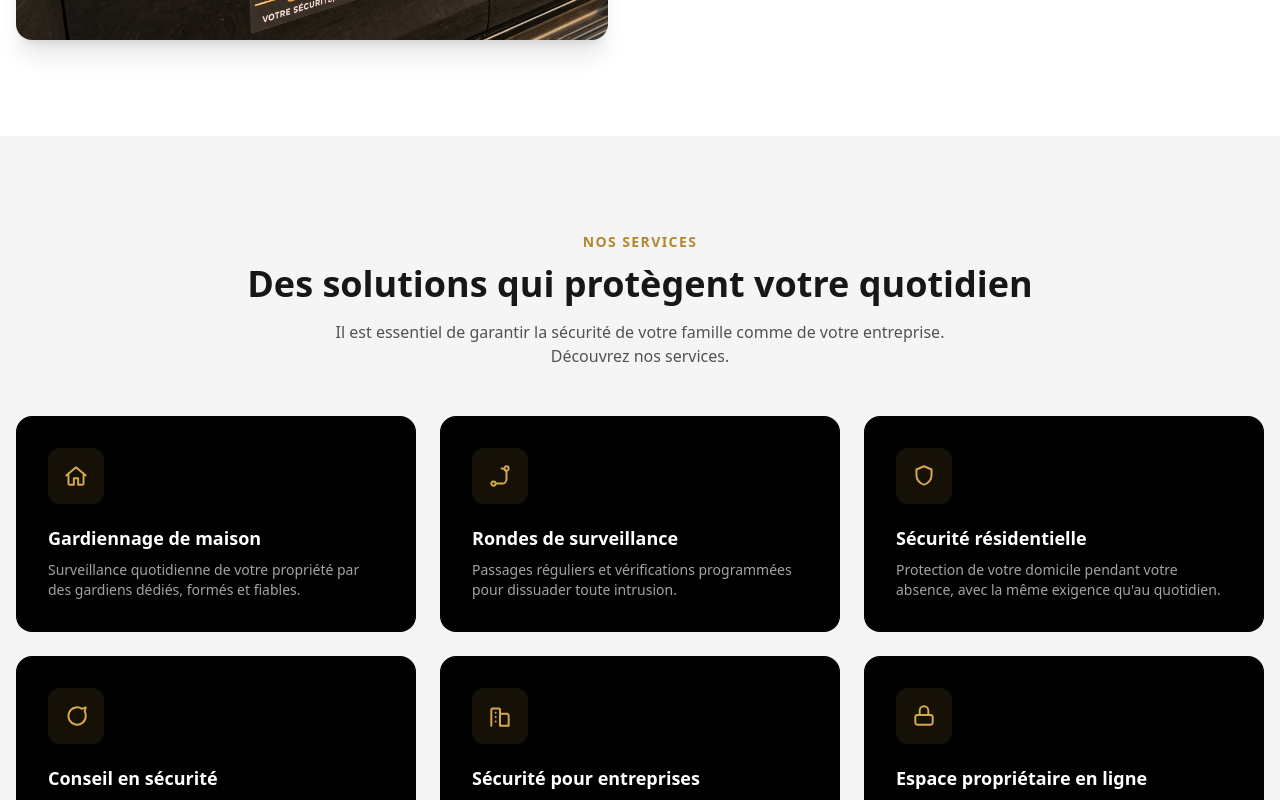
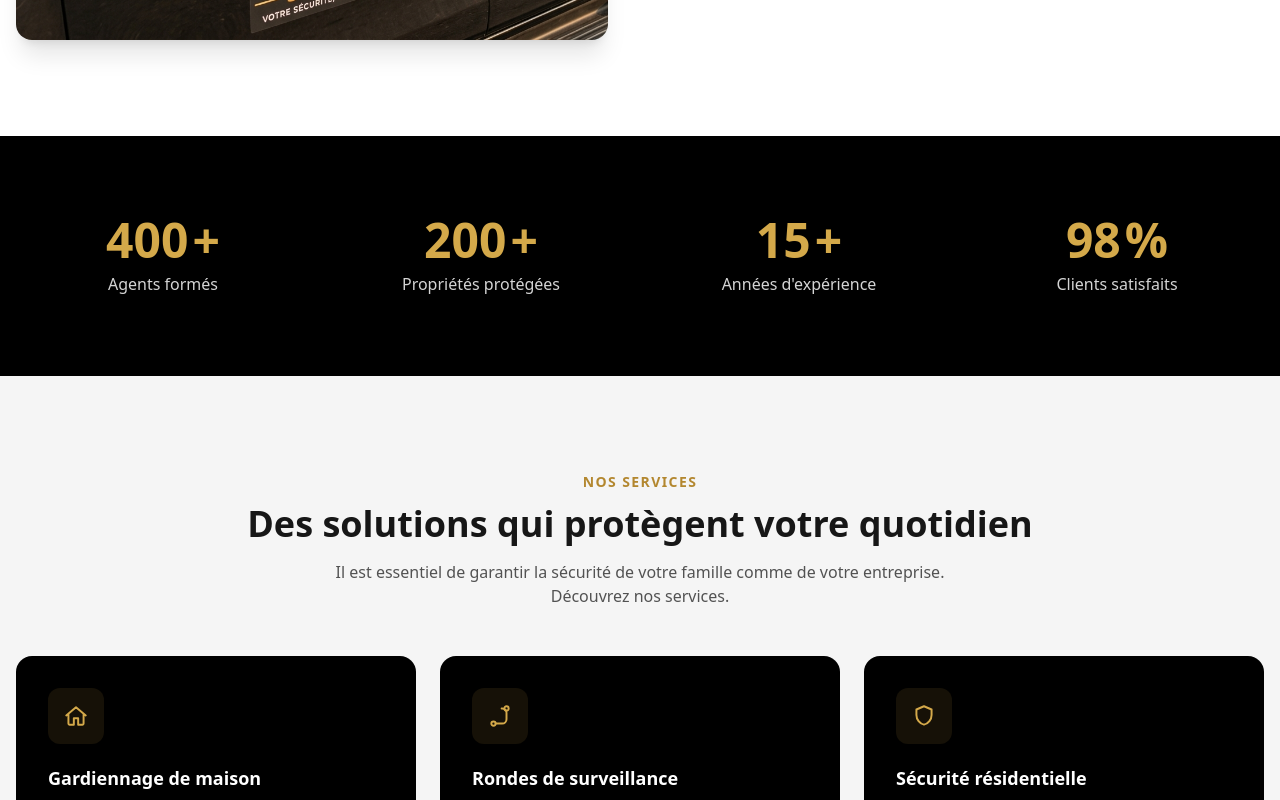
Before and after one commit to Michee-kolony/gardinnage-lutumba, an Angular app: page / in a window 1280 px wide. Shown: the part 1480-2280 px from the top of the page. Built offline with nearby package versions, Linux system fonts and the light colour scheme.

Commit message:
mises à jour avec ajout gsap

```diff
--- a/src/app/public/home/home.component.html
+++ b/src/app/public/home/home.component.html
@@ -522,6 +522,40 @@
 
 </div>
 
+
+  </section>
+
+  <!-- ========================================================= -->
+
+  <!-- STATISTIQUES -->
+
+  <!-- ========================================================= -->
+
+  <section class="py-16 sm:py-20 bg-black text-white" id="stats">
+
+    <div class="max-w-7xl mx-auto px-4">
+
+      <div class="grid grid-cols-2 lg:grid-cols-4 gap-y-10 gap-x-6 text-center">
+
+        @for (stat of stats; track stat.label) {
+
+          <div class="flex flex-col items-center">
+
+            <div class="flex items-baseline justify-center gap-1 text-4xl sm:text-5xl font-extrabold text-accent">
+              <span #statValue>0</span><span>{{ stat.suffix }}</span>
+            </div>
+
+            <p class="mt-2 text-sm sm:text-base text-neutral-300 font-medium">
+              {{ stat.label }}
+            </p>
+
+          </div>
+
+        }
+
+      </div>
+
+    </div>
 
   </section>
 
--- a/src/app/public/home/home.component.ts
+++ b/src/app/public/home/home.component.ts
@@ -1,10 +1,20 @@
-import { Component, OnDestroy, OnInit } from '@angular/core';
+import { AfterViewInit, Component, ElementRef, OnDestroy, OnInit, QueryList, ViewChildren } from '@angular/core';
 import { NgForm } from '@angular/forms';
+import gsap from 'gsap';
+import { ScrollTrigger } from 'gsap/ScrollTrigger';
+
+gsap.registerPlugin(ScrollTrigger);
 
 interface ServiceCard {
   icon: 'shield' | 'route' | 'home' | 'chat' | 'building' | 'lock';
   title: string;
   description: string;
+}
+
+interface Stat {
+  value: number;
+  suffix: string;
+  label: string;
 }
 
 interface HeroSlide {
@@ -22,11 +32,21 @@ interface HeroSlide {
   templateUrl: './home.component.html',
   styleUrl: './home.component.css'
 })
-export class HomeComponent implements OnInit, OnDestroy {
+export class HomeComponent implements OnInit, AfterViewInit, OnDestroy {
   currentYear = new Date().getFullYear();
   mobileMenuOpen = false;
   currentSlide = 0;
   private slideTimer?: ReturnType<typeof setInterval>;
+  private statTweens: gsap.core.Tween[] = [];
+
+  @ViewChildren('statValue') statValues!: QueryList<ElementRef<HTMLElement>>;
+
+  stats: Stat[] = [
+    { value: 400, suffix: '+', label: 'Agents formés' },
+    { value: 200, suffix: '+', label: 'Propriétés protégées' },
+    { value: 15, suffix: '+', label: "Années d'expérience" },
+    { value: 98, suffix: '%', label: 'Clients satisfaits' }
+  ];
 
   heroSlides: HeroSlide[] = [
     {
@@ -110,8 +130,36 @@ export class HomeComponent implements OnInit, OnDestroy {
     this.startAutoplay();
   }
 
+  ngAfterViewInit(): void {
+    this.statValues.forEach((elRef, i) => {
+      const stat = this.stats[i];
+      const target = elRef.nativeElement;
+      const counter = { val: 0 };
+
+      const tween = gsap.to(counter, {
+        val: stat.value,
+        duration: 2,
+        ease: 'power2.out',
+        scrollTrigger: {
+          trigger: target,
+          start: 'top 85%',
+          toggleActions: 'play none none none'
+        },
+        onUpdate: () => {
+          target.textContent = Math.floor(counter.val).toString();
+        }
+      });
+
+      this.statTweens.push(tween);
+    });
+  }
+
   ngOnDestroy(): void {
     this.stopAutoplay();
+    this.statTweens.forEach((tween) => {
+      tween.scrollTrigger?.kill();
+      tween.kill();
+    });
   }
 
   private startAutoplay(): void {
```
